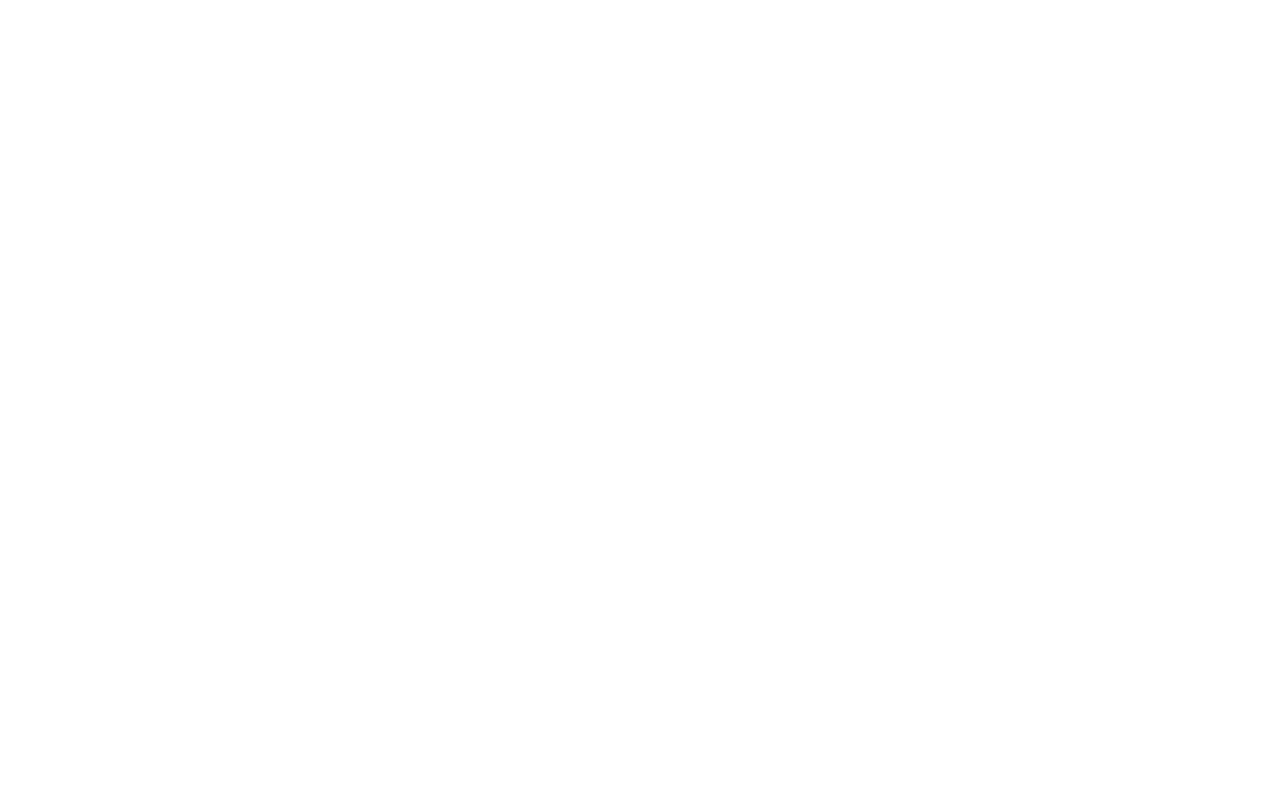
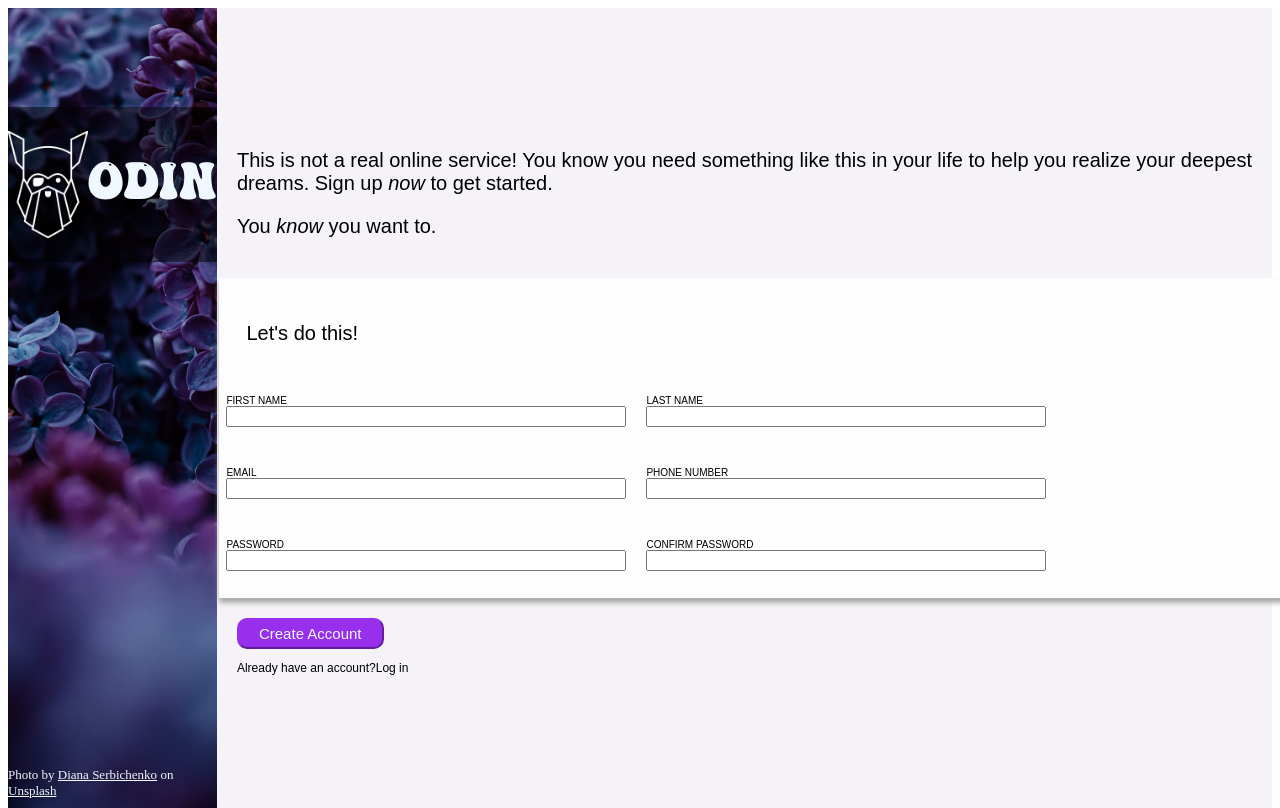
Before and after one commit to parsaklgr/Sing-up-form, a plain HTML site: page index.html in a window 1280 px wide. Drawn offline with Linux system fonts and the light colour scheme.

Commit message:
Finish project

```diff
--- /dev/null
+++ b/code/script.js
@@ -0,0 +1,20 @@
+const passwordInputs = document.querySelectorAll("input[type=\"password\"]");
+
+function checkPassword(event) {
+    const passwordInputs = document.querySelectorAll("input[type=\"password\"]");
+    if (passwordInputs[0]["value"] === passwordInputs[1]["value"]) {
+        passwordInputs[0].classList.remove("error");
+        passwordInputs[1].classList.remove("error");
+        passwordInputs[0].nextElementSibling.classList.remove("show");
+        passwordInputs[0].nextElementSibling.classList.add("hide");
+    } else {
+        passwordInputs[0].classList.add("error");
+        passwordInputs[1].classList.add("error");
+        passwordInputs[0].nextElementSibling.classList.remove("hide");
+        passwordInputs[0].nextElementSibling.classList.add("show");
+    }
+}
+
+for (let PI of passwordInputs) {
+    PI.addEventListener("input", checkPassword);
+}
--- a/index.html
+++ b/index.html
@@ -3,9 +3,66 @@
 <head>
     <meta charset="UTF-8">
     <link href="./style/style.css" rel="stylesheet" type="text/css">
+    <script src="./code/script.js" defer></script>
     <title>Sign up form</title>
 </head>
 <body>
+    <section>
+        <section>
+            <section></section>
+            <section id="logo">
+                <img src="./image/odin-lined.png" alt="Odin Logo">
+                <p>Odin</p>
+            </section>
+            <section></section>
+        </section>
+        <section>
+            <p>Photo by <a href="https://unsplash.com/@diana_serbichenko">Diana Serbichenko</a> on <a
+                href="https://unsplash.com/photos/cLT2CCANNtk">Unsplash</a></p>
+        </section>
+    </section>
+    <form>
+        <section>
+            <p>This is not a real online service! You know you need something like this in your life to help you
+                realize your deepest dreams. Sign up <em>now</em> to get started.</p>
+            <p>You <em>know</em> you want to.</p>
+        </section>
+        <fieldset>
+            <p>Let's do this!</p>
+            <section id="inputs">
+                <p>
+                    <label for="first-name">FIRST NAME</label>
+                    <input id="first-name" type="text" name="first-name">
+                </p>
+                <p>
+                    <label for="last-name">LAST NAME</label>
+                    <input id="last-name" type="text" name="last-name">
+                </p>
+                <p>
+                    <label for="email">EMAIL</label>
+                    <input id="email" type="email" name="email">
+                </p>
+                <p>
+                    <label for="phone-number">PHONE NUMBER</label>
+                    <input id="phone-number" type="number" name="phone-number">
+                </p>
+                <p>
+                    <label for="password">PASSWORD</label>
+                    <input id="password" type="password" name="password">
+                    <span class="error-message hide">* Passwords do not match</span>
+                </p>
+                <p>
+                    <label for="confirm-password">CONFIRM PASSWORD</label>
+                    <input id="confirm-password" type="password" name="confirm-password">
+                    <span class="error-message hide">* Passwords do not match</span>
+                </p>
+            </section>
 
+        </fieldset>
+        <section>
+            <button type="submit">Create Account</button>
+            <p>Already have an account?Log in</p>
+        </section>
+    </form>
 </body>
 </html>
--- a/style/style.css
+++ b/style/style.css
@@ -0,0 +1,152 @@
+:root {
+    font-size: 10px;
+    --left-section-p-color: aliceblue;
+    --right-section-p-color: black;
+}
+
+@font-face {
+    font-family: abstract-groovy;
+    src: url(../fonts/aAbstractGroovy.otf);
+}
+
+html, body {
+    display: flex;
+    flex-direction: row;
+    width: 100%;
+    height: 100%;
+}
+
+/* left section */
+body > section:first-child {
+    background-image: url("../image/diana-serbichenko-cLT2CCANNtk-unsplash (1).jpg");
+    background-size: cover;
+    background-color: brown;
+    background-repeat: no-repeat;
+    flex: 3 1 auto;
+    color:var(--left-section-p-color);
+    display: flex;
+    flex-direction: column;
+}
+
+body > section:first-child > section:first-child{
+    display: flex;
+    flex-direction: column;
+    justify-content: center;
+    align-items: center;
+    flex: 1 0 auto;
+}
+body>section:first-child>section:first-child>section:nth-child(1) {
+    flex: 1 1 auto;
+}
+body > section:first-child > section:first-child > section:nth-child(2){
+    display: flex;
+    flex-direction: row;
+    align-items: center;
+    justify-content: center;
+    font-family: abstract-groovy, sans-serif;
+    background-color: rgba(0, 0,0, 0.5);
+    width: 100%;
+    font-size: 5rem;
+    flex: 0 0 auto;
+}
+body>section:first-child>section:first-child>section:nth-child(3) {
+    flex: 5 1 auto;
+}
+body>section:first-child>section:first-child > section> img{
+    width: 80px;
+}
+
+body>section:first-child>section:last-child {
+    display: flex;
+    flex-direction: row;
+    align-items: center;
+    justify-content: center;
+    height: 50px;
+    flex: 0 0 auto;
+    font-size: 1.3rem;
+}
+
+body>section:first-child>section:last-child a {
+    color:var(--left-section-p-color);
+}
+/* right section */
+
+body >form{
+    font-family: sans-serif;
+    display: flex;
+    flex-direction: column ;
+    justify-content: center;
+    align-items: flex-start;
+    flex: 7 1 auto;
+    background-color: rgb(245, 243, 247);
+    color: var(--right-section-p-color);
+}
+body >form > section:nth-child(1){
+    font-size: 2rem;
+    padding: 20px 20px 20px 20px;
+}
+body > form > fieldset{
+    border: 0px solid rgb(219, 202, 233);
+    box-shadow: 0px 5px 5px #aaaaaa;
+    background-color: rgb(253, 253, 253);
+    width:100%;
+}
+body>form>fieldset>p:first-child {
+    font-size: 2rem;
+    padding: 20px 20px 20px 20px;
+}
+
+body>form>fieldset>section {
+    display: flex;
+    flex-direction: row;
+    justify-content: flex-start;
+    gap: 20px;
+    flex-wrap: wrap;
+}
+
+body>form>fieldset>section>p {
+    font-size: 1rem;
+    display: flex;
+    flex-direction: column;
+    justify-content: center;
+    flex:0 0 400px;
+}
+body>form>fieldset>section>p>p {
+    background-color: #d17373;
+}
+
+body>form>fieldset>section>p>input:focus {
+    border: 3px solid rgb(77, 121, 250);
+    box-shadow: 5px 5px 5px rgb(77, 121, 250);
+}
+
+.error{
+    border: 3px solid rgb(255, 0, 0);
+    box-shadow: 5px 5px 5px rgb(255, 0, 0);
+}
+
+.error-message{
+    color:rgb(255, 0, 0);
+}
+
+.hide{
+    visibility: hidden;
+}
+
+.show{
+    visibility: visible;
+}
+
+body>form>section:nth-child(3) {
+    padding: 20px 20px 20px 20px;
+    font-size: 1.2rem;
+}
+
+body>form>section:nth-child(3)>button {
+    font-size: 1.5rem;
+    color:var(--left-section-p-color);
+    background-color: rgb(151, 47, 236);
+    padding: 5px 20px 5px 20px;
+    border: 2px outset rgb(151, 47, 236);
+    border-radius: 10px;
+}
```
Also changed, not shown: fonts/aAbstractGroovy.otf (added), image/diana-serbichenko-cLT2CCANNtk-unsplash (1).jpg (added), image/odin-lined.png (added).
